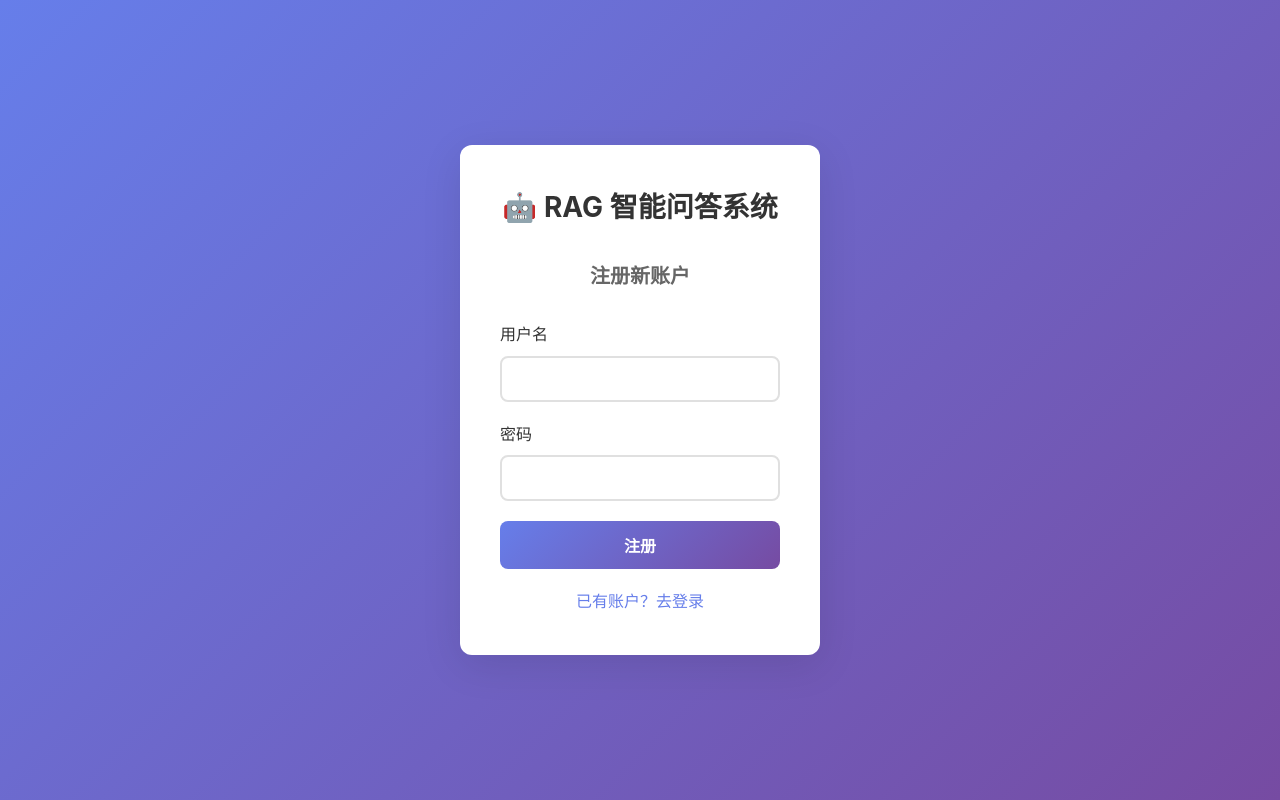
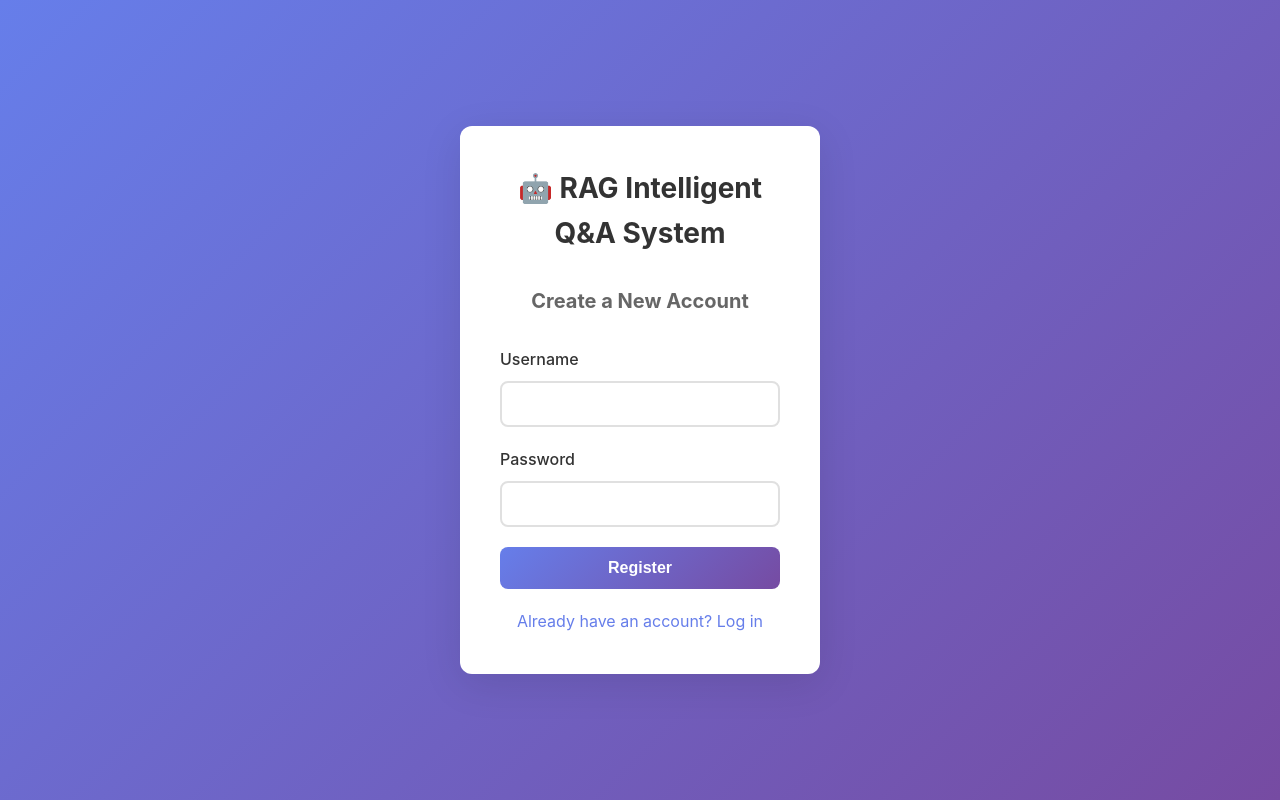
Before and after one commit to cleazhang/ragbot, a Flask app: page /register_page in a window 1280 px wide. Run offline with Flask 3, Linux system fonts and the light colour scheme.

Commit message:
Update register.html

```diff
--- a/flask_app/app/templates/register.html
+++ b/flask_app/app/templates/register.html
@@ -1,30 +1,30 @@
 <!DOCTYPE html>
-<html lang="zh-CN">
+<html lang="en">
 <head>
     <meta charset="UTF-8">
     <meta name="viewport" content="width=device-width, initial-scale=1.0">
-    <title>注册 - RAG智能问答系统</title>
+    <title>Register - RAG Intelligent Q&A System</title>
     <link rel="stylesheet" href="{{ url_for('static', filename='css/style.css') }}">
 </head>
 <body class="auth-page">
     <div class="auth-container">
         <div class="auth-card">
-            <h1>🤖 RAG 智能问答系统</h1>
-            <h2>注册新账户</h2>
+            <h1>🤖 RAG Intelligent Q&A System</h1>
+            <h2>Create a New Account</h2>
             <form id="registerForm" class="auth-form">
                 <div class="form-group">
-                    <label for="username">用户名</label>
+                    <label for="username">Username</label>
                     <input type="text" id="username" name="username" required>
                 </div>
                 <div class="form-group">
-                    <label for="password">密码</label>
+                    <label for="password">Password</label>
                     <input type="password" id="password" name="password" required>
                 </div>
-                <button type="submit" class="btn-primary">注册</button>
+                <button type="submit" class="btn-primary">Register</button>
                 <div id="registerError" class="error-message"></div>
             </form>
             <p class="auth-link">
-                <a href="{{ url_for('main.login_page') }}">已有账户？去登录</a>
+                <a href="{{ url_for('main.login_page') }}">Already have an account? Log in</a>
             </p>
         </div>
     </div>
```
